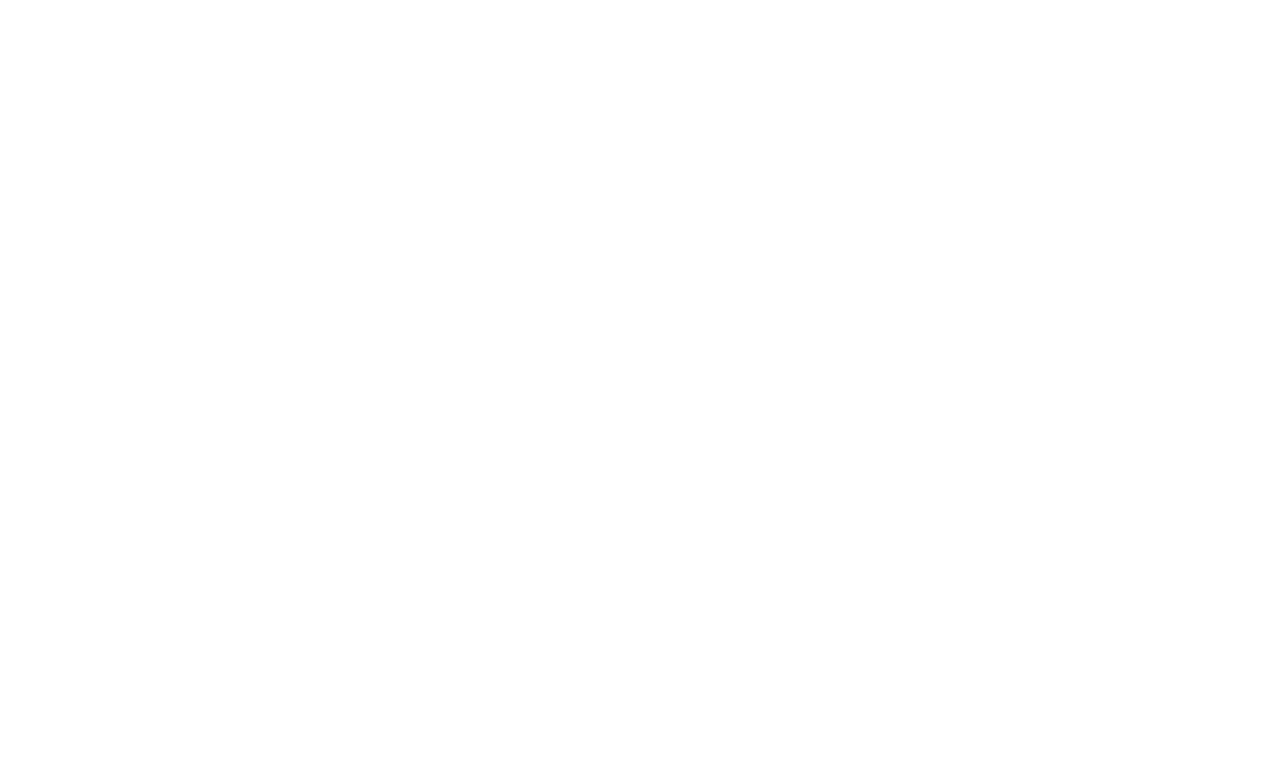
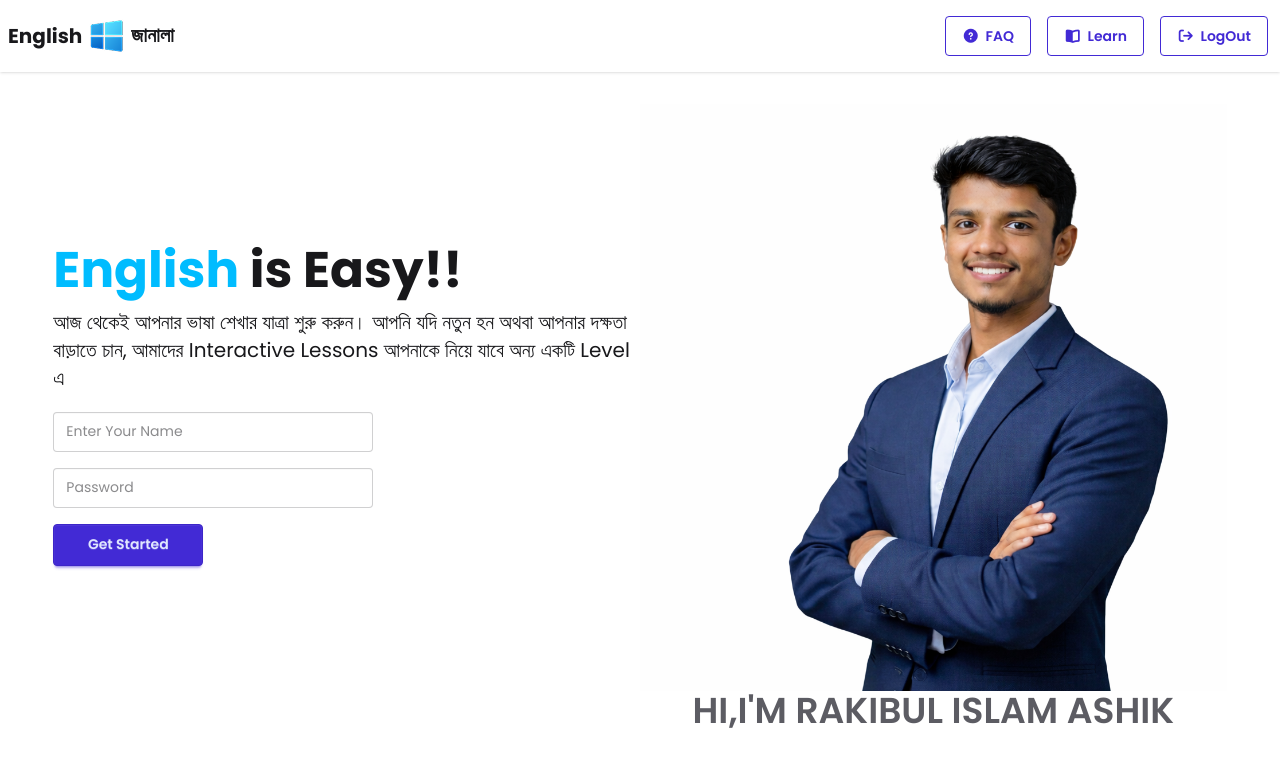
Before and after one commit to rakibul875/english-janala, a plain HTML site: page index.html in a window 1280 px wide. Drawn offline with nearby package versions, Linux system fonts and the light colour scheme.

Commit message:
complite banner section and responsive

```diff
--- a/index.html
+++ b/index.html
@@ -28,9 +28,74 @@
 </head>
 
 <body>
+    <!-- header section -->
     <header>
+        <div class="navbar bg-base-100 shadow-sm">
+            <div class="navbar-start">
+                <div class="dropdown">
+                    <div tabindex="0" role="button" class="btn btn-ghost lg:hidden">
+                        <svg xmlns="http://www.w3.org/2000/svg" class="h-5 w-5" fill="none" viewBox="0 0 24 24"
+                            stroke="currentColor">
+                            <path stroke-linecap="round" stroke-linejoin="round" stroke-width="2"
+                                d="M4 6h16M4 12h8m-8 6h16" />
+                        </svg>
+                    </div>
+                    <ul tabindex="-1"
+                        class="menu menu-sm dropdown-content bg-base-100 rounded-box z-1 mt-3 w-52 p-2 shadow">
+                        <li>
+                            <a href="" class=""><i class="fa-solid fa-circle-question"></i>FAQ</a>
+                        </li>
+                        <li>
+                            <a href="" class=""><i class="fa-solid fa-book-open"></i>Learn</a>
+                        </li>
+                        <li>
+                            <a href="" class=""><i class="fa-solid fa-arrow-right-from-bracket"></i>LogOut</a>
+                        </li>
+                    </ul>
+                </div>
+                <a class="flex items-center gap-1">
+                    <span class="text-xl font-bold">English</span>
+                    <img src="./images/logo.png" alt="Logo">
+                    <span class="text-xl font-semibold bangla">জানালা</span>
+                </a>
+            </div>
+            <div class="navbar-end hidden lg:flex">
+                <ul class="menu menu-horizontal px-1 space-x-4">
+                    <li>
+                        <a href="" class="btn btn-outline btn-primary"><i
+                                class="fa-solid fa-circle-question"></i>FAQ</a>
+                    </li>
+                    <li>
+                        <a href="" class="btn btn-outline btn-primary"><i class="fa-solid fa-book-open"></i>Learn</a>
+                    </li>
+                    <li>
+                        <a href="" class="btn btn-outline btn-primary"><i
+                                class="fa-solid fa-arrow-right-from-bracket"></i>LogOut</a>
+                    </li>
+                </ul>
+            </div>
+        </div>
+    </header>
+<!-- banner section -->
+    <section class="w-11/12 mx-auto mt-8 flex flex-col-reverse justify-between items-center md:flex-row space-y-4">
+        <div class="flex-1 text-center md:text-start">
+            <h2 class="font-bold text-[50px]"><span class="text-[#00BCFF] font-bold text-[50px]">English</span> is
+                Easy!!</h2>
+            <p class="text-xl text-[#18181B]">আজ থেকেই আপনার ভাষা শেখার যাত্রা শুরু করুন। আপনি যদি নতুন হন অথবা আপনার
+                দক্ষতা বাড়াতে চান, আমাদের
+                Interactive Lessons আপনাকে নিয়ে যাবে অন্য একটি Level এ</p>
+            <div class="md:flex flex-col space-y-4 my-5">
+                <input type="text" class="input" placeholder="Enter Your Name" />
+                <input type="password" class="input" placeholder="Password" />
+                <button class="btn btn-primary p-5 w-[150px]">Get Started</button>
+            </div>
+        </div>
+        <div class="flex-1">
+            <img src="./images/ashik.png" alt="">
+            <h2 class="text-[25px]  text-center md:text-4xl font-semibold text-[#5c5c63]">HI,I'M RAKIBUL ISLAM ASHIK</h2>
+        </div>
+    </section>
 
-    </header>
 
     <!-- javaScript link -->
     <script src="./js/index.js"></script>
```
Also changed, not shown: images/ashik.png (added), images/hero-student.png (deleted).
